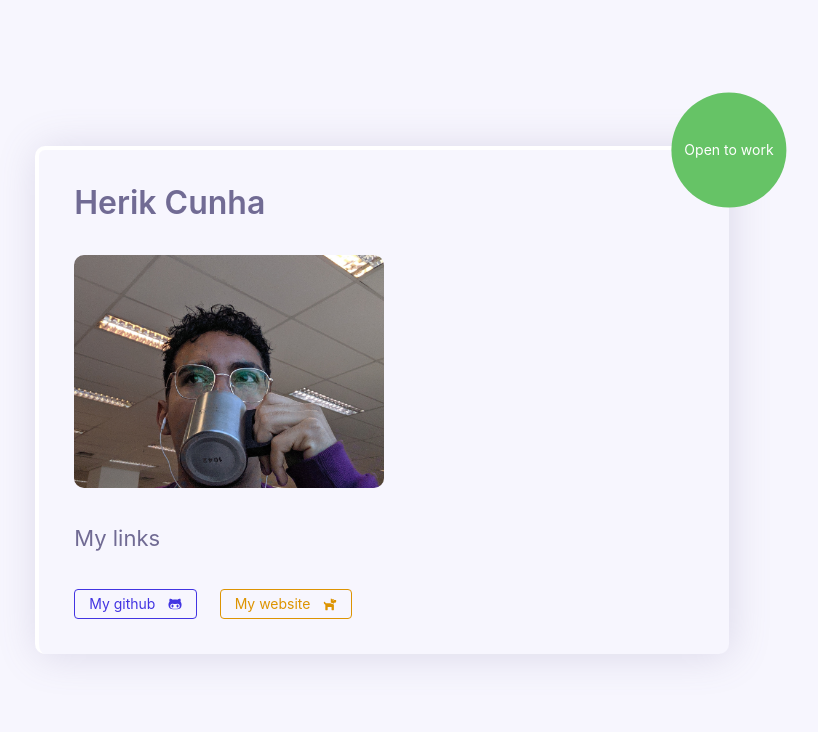
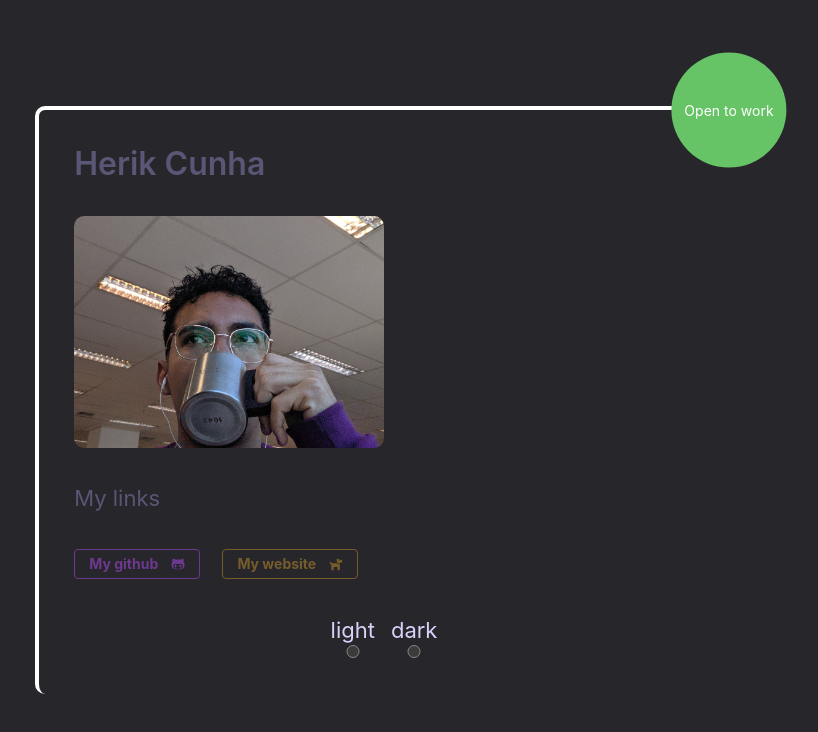
Before and after one commit to rherik/card-component, a React (Vite) app: page / in a window 1280 px wide. Shown: the top 732 px of the page, without its empty margins (258-1076 px from the left). Built offline with nearby package versions, Linux system fonts and the light colour scheme.

Commit message:
add theme switcher

```diff
--- a/index.html
+++ b/index.html
@@ -1,5 +1,5 @@
 <!doctype html>
-<html lang="en">
+<html lang="en" data-theme="dark">
   <head>
     <meta charset="UTF-8" />
     <link rel="icon" type="image/svg+xml" href="/vite.svg" />
--- a/src/App.tsx
+++ b/src/App.tsx
@@ -4,7 +4,6 @@ import Card from './components/Card';
 import yo from './images/yo.png';
 
 function App() {
-
   return (
     <>
       <div className='App'>
--- a/src/components/Button.module.css
+++ b/src/components/Button.module.css
@@ -27,16 +27,16 @@
 }
 .button:is(:hover, :focus-visible) {
     box-shadow:
-    0 0 0 3px hsl(var(--bkg)),
+    0 0 0 3px var(--bkg),
     0 0 0 6px var(--type);
 }
 .primary {
-    --type: hsl(var(--accent))
+    --type: var(--accent);
 }
 .secundary {
-    --type: hsl(var(--accent2))
+    --type: var(--accent2);
 }
 .filled {
     --fill: var(--type);
-    color: hsl(var(--bkg));
+    color: var(--bkg);
 }
--- a/src/components/Button.tsx
+++ b/src/components/Button.tsx
@@ -12,7 +12,7 @@ const Button = ({text, type, referencia, filled, icon}: ButtonInterface) => {
         ${styles[type]}
         ${filledClass}`}
         >
-            <span>{text}</span>
+            <span><strong>{text}</strong></span>
             {icon}
         </a>
     )
--- a/src/components/Card.module.css
+++ b/src/components/Card.module.css
@@ -11,9 +11,9 @@
 }
 .body {
     max-width: var(--content);
-    color: hsl(var(--muted));
+    color: var(--muted);
 }
-img {
+.img {
     width: 50%;
     max-width: 100%;
     aspect-ratio: 16/12;
@@ -36,3 +36,12 @@ img {
     display: flex;
     justify-content: space-between;
 }
+.theme_switcher{
+    display: flex;
+    flex-wrap: wrap;
+    gap: 1rem;
+    justify-content: center;
+    & label {
+        display: grid;
+    }
+}
--- a/src/components/Card.tsx
+++ b/src/components/Card.tsx
@@ -4,6 +4,13 @@ import Button from "./Button";
 import styles from './Card.module.css';
 
 const Card = ({body, btn, title, badge, image, indicator, subtitle, btn2}: CardInterface) => {
+    const themes = ["light", "dark"];
+    const themeToggles = document.querySelectorAll('[name="themeSwitcher"]');
+    function changeTheme(e){
+        document.documentElement.setAttribute("data-theme", e.target.id);
+    }
+    themeToggles.forEach((t)=>t.addEventListener("change", changeTheme));
+
     return (
         <article className={`stack-lg ${styles.card}`}>
             {indicator &&
@@ -15,7 +22,7 @@ const Card = ({body, btn, title, badge, image, indicator, subtitle, btn2}: CardI
                 }
             </div>
             {image &&
-                <img src={image} alt="Adoção svg" className="styles.image"/>
+                <img src={image} alt="Adoção svg" className={styles.img}/>
             }
             <p className={styles.body}>{body}</p>
             {badge && <Badge text={badge.text} filled={badge.filled}/>}
@@ -29,6 +36,17 @@ const Card = ({body, btn, title, badge, image, indicator, subtitle, btn2}: CardI
                     referencia={btn2.referencia} icon={btn2.icon}/>
                 }
             </div>
+            <div className={styles.theme_switcher}>
+                {
+                    themes.map(t => (
+                        <label>
+                            {t}
+                            <input type="radio"
+                            name="themeSwitcher" id={t} />
+                        </label>
+                    ))
+                }
+            </div>
         </article>
     )
 }
--- a/src/index.css
+++ b/src/index.css
@@ -16,12 +16,20 @@
     --lh-1-1: 1.1;
     --lh-1-4: 1.4;
 
-    /* colors */
-    --bkg: 248 80% 98%;
-    --muted: 248 15.7% 50%;
-    --text: 246 76% 4.9%;
-    --accent: 245 75% 54.5%;
-    --accent2: 40 98.2% 43.7%;
+    /* colors ligth*/
+    --lm-bkg: hsl(248, 20%, 84%);
+    --lm-muted: hsl(248 15.7% 50%);
+    --lm-text: hsl(246 76% 4.9%);
+    --lm-accent: hsl(245 75% 54.5%);
+    --lm-accent2: hsla(40, 94%, 47%, 0.827);
+
+    /* colors dark */
+    --dm-bkg: hsl(252, 6%, 16%);
+    --dm-muted: hsl(248, 15.7%, 40%);
+    --dm-text: hsl(246, 76%, 90%);
+    --gray-light: 229, 233, 240;
+    --dm-accent: hsl(277, 43%, 39%);
+    --dm-accent2: hsla(40, 49%, 34%, 0.874);
 
     /* utils */
     --space-sm: clamp(0.4rem, 1.5vw, .8rem);
@@ -32,6 +40,44 @@
     --round-md: 10px;
     --round-lg: 15px;
     --round-full: 100vmax;
+
+        /* colors definition */
+        --bkg: var(--lm-bkg);
+        --muted: var(--lm-muted);
+        --text: var(--lm-text);
+        --accent: var(--lm-accent);
+        --accent2: var(--lm-accent2);
+        color-scheme: light;
+
+
+}
+@media (prefers-color-scheme: dark) {
+    :root {
+        --bkg: var(--dm-bkg);
+        --muted: var(--dm-muted);
+        --text: var(--dm-text);
+        --accent: var(--dm-accent);
+        --accent2: var(--dm-accent2);
+        color-scheme: dark;
+    }
+}
+
+[data-theme="dark"] {
+    --bkg: var(--dm-bkg);
+    --muted: var(--dm-muted);
+    --text: var(--dm-text);
+    --accent: var(--dm-accent);
+    --accent2: var(--dm-accent2);
+    color-scheme: dark;
+}
+[data-theme="light"] {
+    --bkg: var(--lm-bkg);
+    --muted: var(--lm-muted);
+    --text: var(--lm-text);
+    --accent: var(--lm-accent);
+    --accent2: var(--lm-accent2);
+    color-scheme: light;
+
 }
 body {
     display: grid;
@@ -47,8 +93,8 @@ body {
     -webkit-font-smoothing: antialiased;
     -moz-osx-font-smoothing: grayscale;
     -webkit-text-size-adjust: 100%;
-    background-color: hsl(var(--bkg));
-    color: hsl(var(--text));
+    background-color: var(--bkg);
+    color: var(--text);
 }
 h1,
 h2,
@@ -59,7 +105,7 @@ h6 {
     font-weight: 600;
     line-height: var(--lh-1-1);
     font-size: var(--fs-500);
-    color: hsl(var(--muted));
+    color: var(--muted);
 }
 small {
     font-size: var(--fs-200);
```
